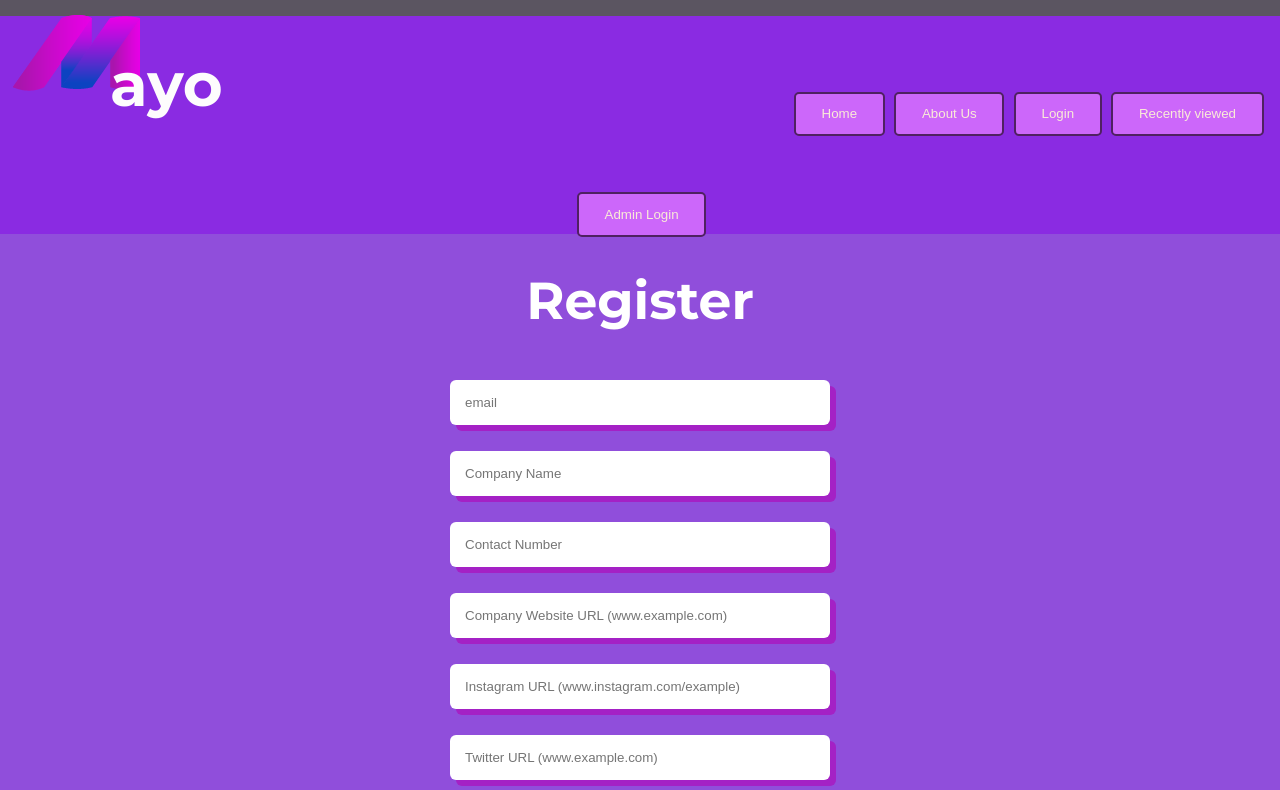
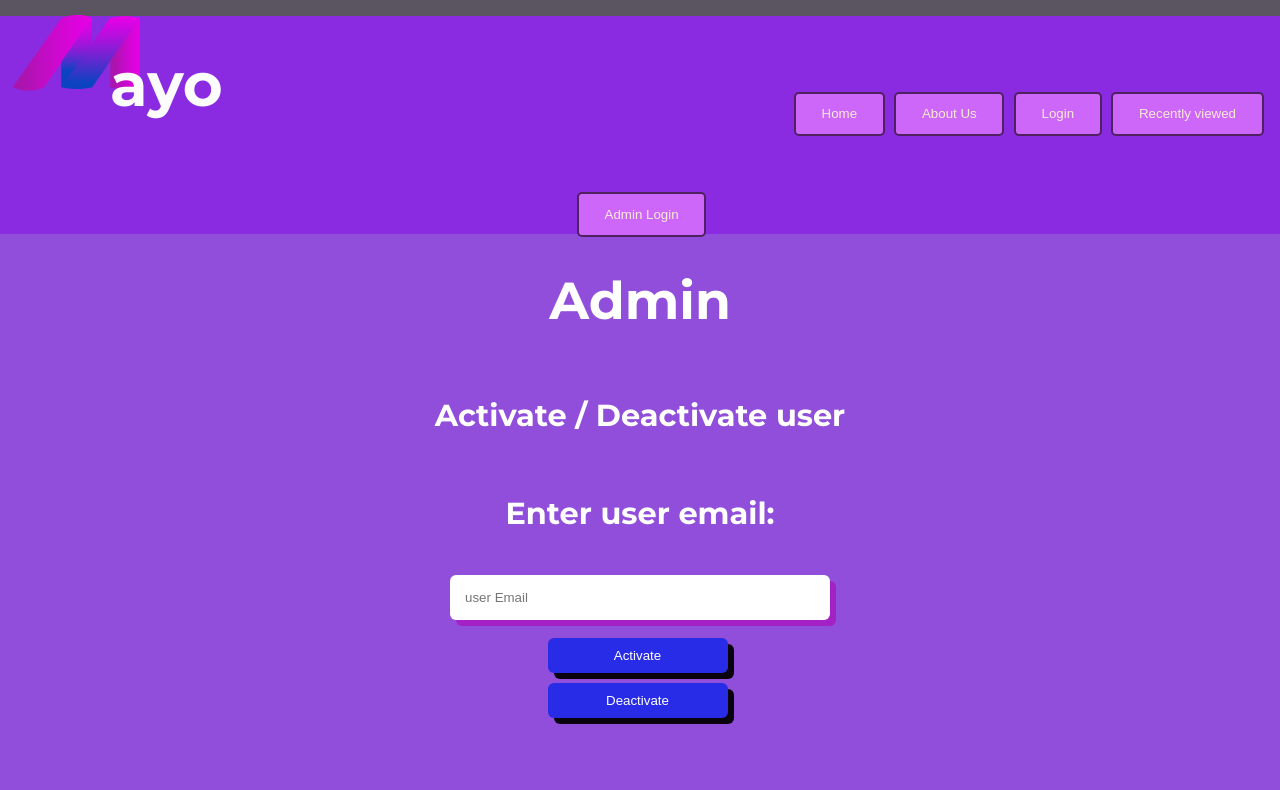
Before and after one commit to GvNiekerk/mayo, a React (Create React App) app: page /adminAccount in a window 1280 px wide. Shown: the top 790 px of the page. Built offline with nearby package versions, Linux system fonts and the light colour scheme.

Commit message:
Activate/Deactivate user on admin page

```diff
--- a/src/adminAccount.js
+++ b/src/adminAccount.js
@@ -13,6 +13,7 @@ function getBase64(file) {
 
   var image64 = '';
   var imageName = "";
+  var userActionEmail = "";
 
 class adminAccount extends Component
 {
@@ -67,6 +68,17 @@ class adminAccount extends Component
                 break;
         }
     }
+
+    ActivateAccount(event){
+        userActionEmail = document.getElementById("userActionEmail").value;
+        window.alert("Activate user : "+userActionEmail);
+    }
+
+    DeactivateAccount(event){
+        userActionEmail = document.getElementById("userActionEmail").value;
+        window.alert("De-Activate user : "+userActionEmail);
+    }
+
 
     //Changed name to correct naming syntax
     RequestRegister(event){
@@ -127,7 +139,18 @@ class adminAccount extends Component
             <div className="App-header" >
 
                 <div className="RegisterBox">
-                    <h1>Register</h1>
+                    <h1>Admin</h1>
+
+
+                        <h3> Activate / Deactivate user</h3>
+                        <h3>Enter user email:</h3>
+                        <input onChange={this.handleChange} name="userActionEmail" id="userActionEmail" className="whiteInput" placeholder="user Email" />
+                        <button onClick={this.ActivateAccount} className="blueBtn" type="submit">Activate</button>
+                        <button onClick={this.DeactivateAccount} className="blueBtn" type="submit">Deactivate</button>
+                        <br/>
+
+
+                    <h3>Add a new user</h3>
                     <input onChange={this.handleChange} name="email" id="emailtxt" className="whiteInput" placeholder="email" />
                     <input onChange={this.handleChange} name="businessName" id="bustxt"  className="whiteInput" placeholder="Company Name" />
                     <input onChange={this.handleChange} name="cellNo" id="celltxt"  className="whiteInput" placeholder="Contact Number" />
```
Also changed, not shown: 1 other file (tests, documents, lock files or other folders).
